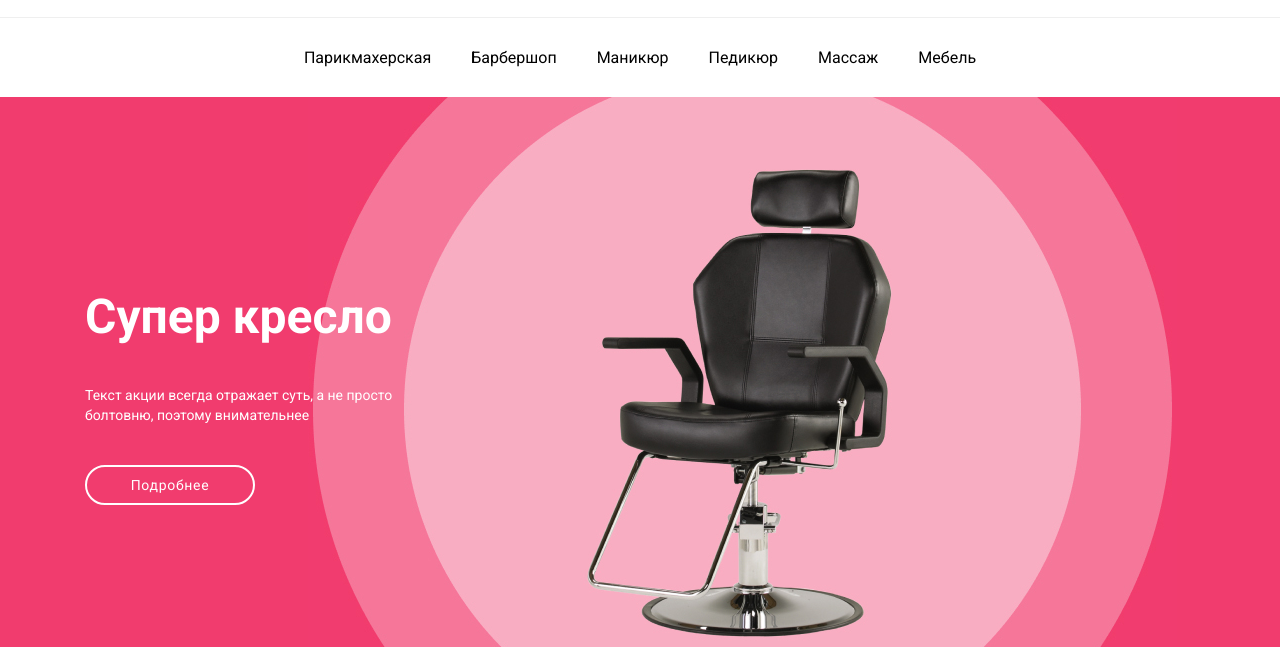
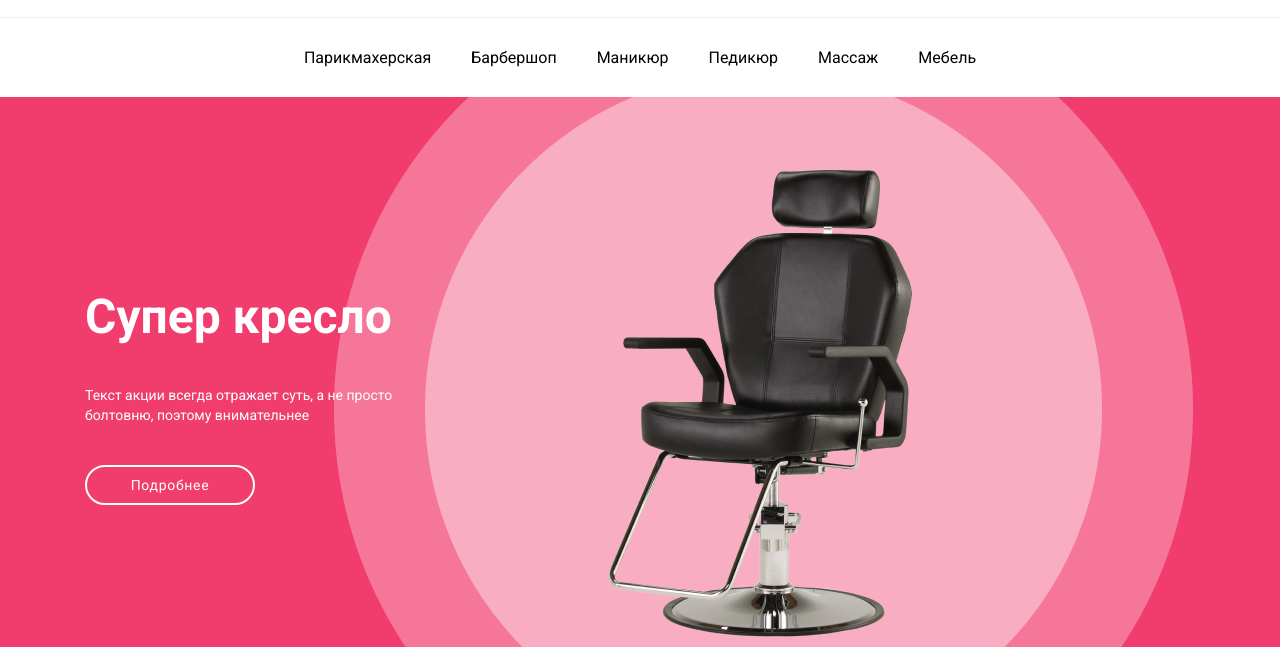
Before and after one commit to Jenajin/Hillel__Beauty-Site, a plain HTML site: page index.html in a window 1280 px wide. Shown: the part 153-800 px from the top of the page. Drawn offline with Linux system fonts and the light colour scheme.

Commit message:
fixed media hero

```diff
--- a/assets/scss/_hero.scss
+++ b/assets/scss/_hero.scss
@@ -1,20 +1,32 @@
 @use "presets" as *;
 
 .hero {
-  min-height: 604px;
-  padding: 192px 0;
+
   background-color: $hero-color;
   background-image: url(../../images/hero.jpg);
   background-repeat: no-repeat;
-  background-position: 75% 50%;
   background-size: contain;
 
-  @media (max-width: 992px) {
+  @media (min-width: 1680px) {
+    background-position: 50% 50%;
+  }
+
+  @media (max-width: 1680px) {
+    background-position: 80% 50%;
+  }
+
+  @media (min-width: 992px) {
+    min-height: 604px;
+    padding-top: 192px;
+    padding-bottom: 192px;
+  }
+
+  @media (max-width: calc(992px - 0.2px)) and (min-width: 576px) {
     padding: 50px;
     min-height: auto;
   }
 
-  @media (max-width: 576px) {
+  @media (max-width: calc(576px - 0.2px)) {
     filter: brightness(0.9);
     padding: 10px;
   }
```
Also changed, not shown: assets/css/style.css.
